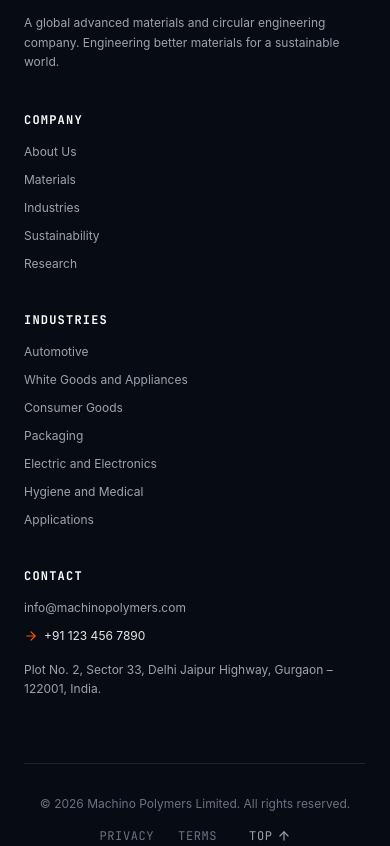
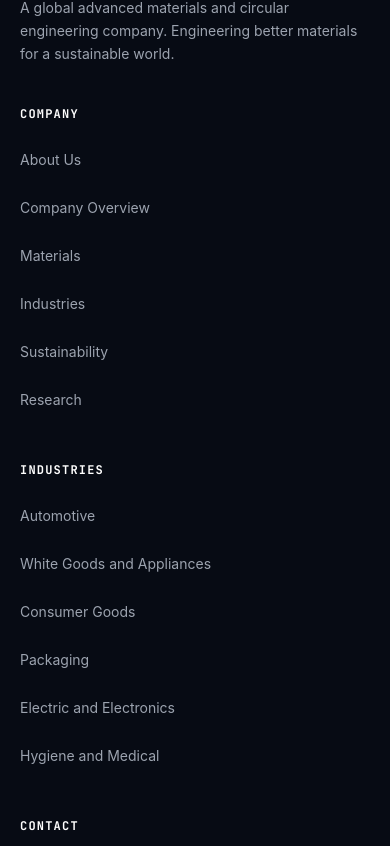
Before and after one commit to Himanshu080917/Machino-polymer, a React (Vite) app: page / in a window 390 px wide. Shown: the part 7358-8204 px from the top of the page. Built offline with nearby package versions, Linux system fonts and the light colour scheme; a web font is replaced by a local one.

Commit message:
fix(footer): 44x44px tap targets, responsive column wrapping, and stacked bottom bar

```diff
--- a/src/components/Footer.tsx
+++ b/src/components/Footer.tsx
@@ -1,4 +1,5 @@
 import React from 'react';
+import { Link } from 'react-router-dom';
 import { ArrowRight, ArrowUp } from 'lucide-react';
 
 export const Footer: React.FC = () => {
@@ -7,14 +8,14 @@
   };
 
   return (
-    <footer className="relative z-40 w-full bg-[#070B14] text-[#9CA3AF] border-t border-white/10 pt-20 pb-12">
-      <div className="max-w-7xl mx-auto px-6 sm:px-10 lg:px-12">
+    <footer className="relative z-40 w-full bg-[#070B14] text-[#9CA3AF] border-t border-white/10 pt-16 sm:pt-20 pb-12">
+      <div className="max-w-7xl mx-auto px-5 sm:px-10 lg:px-12">
 
-        {/* Main 4-Column Grid matching Figma */}
-        <div className="grid grid-cols-1 md:grid-cols-2 lg:grid-cols-12 gap-10 lg:gap-14 pb-16 border-b border-white/10">
+        {/* Main Columns Grid: 1 col on mobile, 2 on tablet, 12-col on desktop */}
+        <div className="grid grid-cols-1 sm:grid-cols-2 lg:grid-cols-12 gap-10 lg:gap-14 pb-14 border-b border-white/10">
 
-          {/* Left Column: Big Circular Swirl Logo + Brand Info */}
-          <div className="lg:col-span-4 space-y-5">
+          {/* Brand Info & Logo (Always Top / Left) */}
+          <div className="sm:col-span-2 lg:col-span-4 space-y-5">
             <div className="space-y-3">
               <img
                 src="/images/MPL LOGO.jpg"
@@ -26,7 +27,7 @@
               </h3>
             </div>
 
-            <p className="text-xs sm:text-sm text-[#9CA3AF] leading-relaxed max-w-sm">
+            <p className="text-sm text-[#9CA3AF] leading-relaxed max-w-sm">
               A global advanced materials and circular engineering company. Engineering better materials for a sustainable world.
             </p>
           </div>
@@ -36,12 +37,37 @@
             <h4 className="font-mono-tech text-xs uppercase tracking-widest text-white font-bold">
               COMPANY
             </h4>
-            <ul className="space-y-3 text-xs sm:text-sm text-[#9CA3AF]">
-              <li><a href="#about" className="hover:text-[#FF5500] transition-colors">About Us</a></li>
-              <li><a href="#materials" className="hover:text-[#FF5500] transition-colors">Materials</a></li>
-              <li><a href="#industries" className="hover:text-[#FF5500] transition-colors">Industries</a></li>
-              <li><a href="#sustainability" className="hover:text-[#FF5500] transition-colors">Sustainability</a></li>
-              <li><a href="#mirac" className="hover:text-[#FF5500] transition-colors">Research</a></li>
+            <ul className="space-y-1 text-sm text-[#9CA3AF]">
+              <li>
+                <Link to="/about" className="hover:text-[#FF5500] transition-colors min-h-[44px] flex items-center">
+                  About Us
+                </Link>
+              </li>
+              <li>
+                <Link to="/about/company-overview" className="hover:text-[#FF5500] transition-colors min-h-[44px] flex items-center">
+                  Company Overview
+                </Link>
+              </li>
+              <li>
+                <a href="#materials" className="hover:text-[#FF5500] transition-colors min-h-[44px] flex items-center">
+                  Materials
+                </a>
+              </li>
+              <li>
+                <a href="#industries" className="hover:text-[#FF5500] transition-colors min-h-[44px] flex items-center">
+                  Industries
+                </a>
+              </li>
+              <li>
+                <a href="#sustainability" className="hover:text-[#FF5500] transition-colors min-h-[44px] flex items-center">
+                  Sustainability
+                </a>
+              </li>
+              <li>
+                <a href="#mirac" className="hover:text-[#FF5500] transition-colors min-h-[44px] flex items-center">
+                  Research
+                </a>
+              </li>
             </ul>
           </div>
 
@@ -50,14 +76,37 @@
             <h4 className="font-mono-tech text-xs uppercase tracking-widest text-white font-bold">
               INDUSTRIES
             </h4>
-            <ul className="space-y-3 text-xs sm:text-sm text-[#9CA3AF]">
-              <li><a href="#industries" className="hover:text-[#FF5500] transition-colors">Automotive</a></li>
-              <li><a href="#industries" className="hover:text-[#FF5500] transition-colors">White Goods and Appliances</a></li>
-              <li><a href="#industries" className="hover:text-[#FF5500] transition-colors">Consumer Goods</a></li>
-              <li><a href="#industries" className="hover:text-[#FF5500] transition-colors">Packaging</a></li>
-              <li><a href="#industries" className="hover:text-[#FF5500] transition-colors">Electric and Electronics</a></li>
-              <li><a href="#industries" className="hover:text-[#FF5500] transition-colors">Hygiene and Medical</a></li>
-              <li><a href="#industries" className="hover:text-[#FF5500] transition-colors">Applications</a></li>
+            <ul className="space-y-1 text-sm text-[#9CA3AF]">
+              <li>
+                <a href="#industries" className="hover:text-[#FF5500] transition-colors min-h-[44px] flex items-center">
+                  Automotive
+                </a>
+              </li>
+              <li>
+                <a href="#industries" className="hover:text-[#FF5500] transition-colors min-h-[44px] flex items-center">
+                  White Goods and Appliances
+                </a>
+              </li>
+              <li>
+                <a href="#industries" className="hover:text-[#FF5500] transition-colors min-h-[44px] flex items-center">
+                  Consumer Goods
+                </a>
+              </li>
+              <li>
+                <a href="#industries" className="hover:text-[#FF5500] transition-colors min-h-[44px] flex items-center">
+                  Packaging
+                </a>
+              </li>
+              <li>
+                <a href="#industries" className="hover:text-[#FF5500] transition-colors min-h-[44px] flex items-center">
+                  Electric and Electronics
+                </a>
+              </li>
+              <li>
+                <a href="#industries" className="hover:text-[#FF5500] transition-colors min-h-[44px] flex items-center">
+                  Hygiene and Medical
+                </a>
+              </li>
             </ul>
           </div>
 
@@ -66,19 +115,19 @@
             <h4 className="font-mono-tech text-xs uppercase tracking-widest text-white font-bold">
               CONTACT
             </h4>
-            <div className="space-y-3 text-xs sm:text-sm text-[#9CA3AF]">
+            <div className="space-y-2 text-sm text-[#9CA3AF]">
               <div>
-                <a href="mailto:info@machinopolymers.com" className="hover:text-[#FF5500] transition-colors">
+                <a href="mailto:info@machinopolymers.com" className="hover:text-[#FF5500] transition-colors min-h-[44px] flex items-center">
                   info@machinopolymers.com
                 </a>
               </div>
-              <div className="flex items-center gap-1.5 text-white/90">
-                <ArrowRight className="w-3.5 h-3.5 text-[#FF5500]" />
-                <a href="tel:+911234567890" className="hover:text-[#FF5500] transition-colors">
+              <div className="flex items-center gap-2 text-white/90">
+                <ArrowRight className="w-4 h-4 text-[#FF5500] shrink-0" />
+                <a href="tel:+911234567890" className="hover:text-[#FF5500] transition-colors min-h-[44px] flex items-center">
                   +91 123 456 7890
                 </a>
               </div>
-              <p className="text-xs text-[#9CA3AF] leading-relaxed pt-1 max-w-xs">
+              <p className="text-sm text-[#9CA3AF] leading-relaxed pt-1 max-w-xs">
                 Plot No. 2, Sector 33, Delhi Jaipur Highway, Gurgaon – 122001, India.
               </p>
             </div>
@@ -87,22 +136,22 @@
         </div>
 
         {/* Bottom Bar: Copyright left, PRIVACY / TERMS & Scroll to Top right */}
-        <div className="pt-8 flex flex-col sm:flex-row items-center justify-between gap-4 text-xs text-[#6B7280]">
+        <div className="pt-8 flex flex-col sm:flex-row items-center justify-between gap-4 text-xs sm:text-sm text-[#6B7280] text-center sm:text-left">
           <div>
             © 2026 Machino Polymers Limited. All rights reserved.
           </div>
 
           <div className="flex items-center gap-6 font-mono-tech uppercase tracking-wider">
-            <a href="#privacy" className="hover:text-white transition-colors">
+            <a href="#privacy" className="hover:text-white transition-colors min-h-[44px] min-w-[44px] flex items-center justify-center">
               PRIVACY
             </a>
-            <a href="#terms" className="hover:text-white transition-colors">
+            <a href="#terms" className="hover:text-white transition-colors min-h-[44px] min-w-[44px] flex items-center justify-center">
               TERMS
             </a>
             <button
               onClick={scrollToTop}
               aria-label="Back to top"
-              className="flex items-center gap-1 text-[#9CA3AF] hover:text-[#FF5500] transition-colors cursor-pointer ml-2"
+              className="flex items-center gap-1.5 text-[#9CA3AF] hover:text-[#FF5500] transition-colors cursor-pointer min-h-[44px] px-2"
             >
               <span>TOP</span>
               <ArrowUp className="w-3.5 h-3.5" />
```
